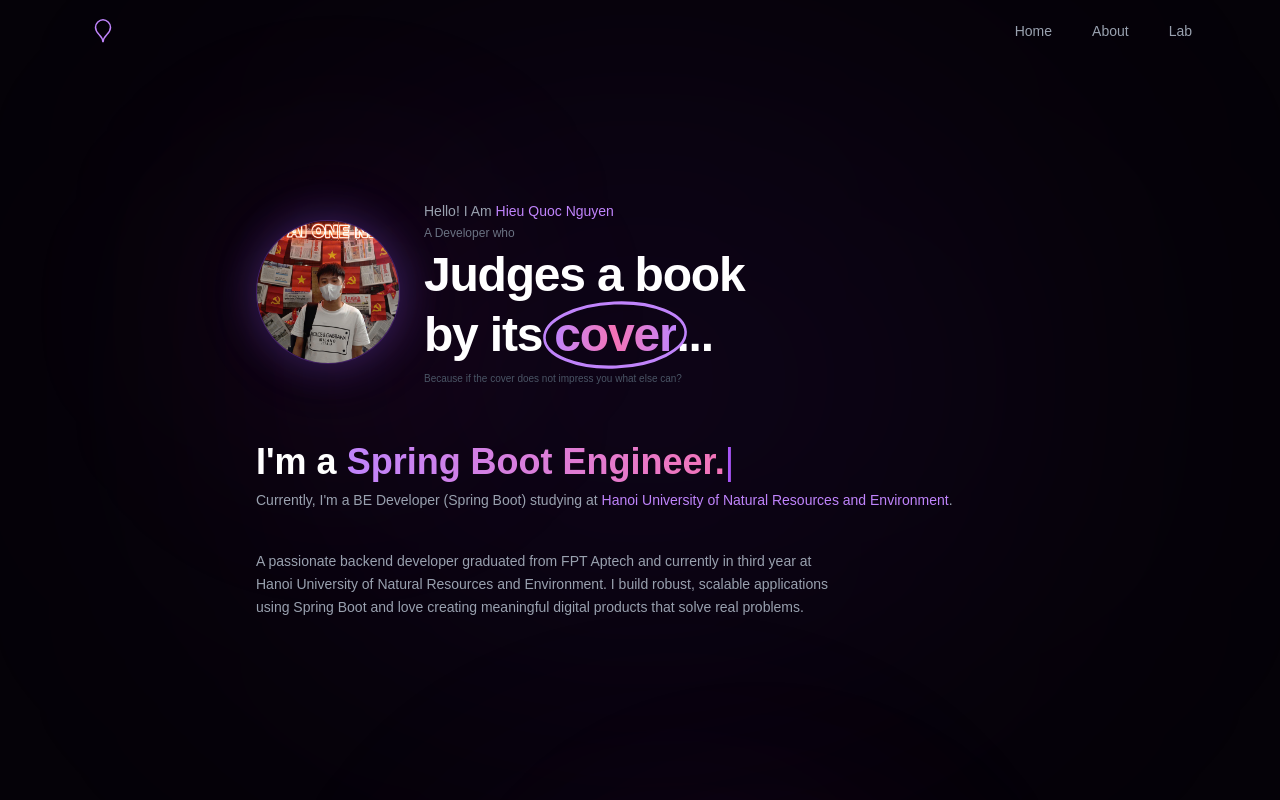
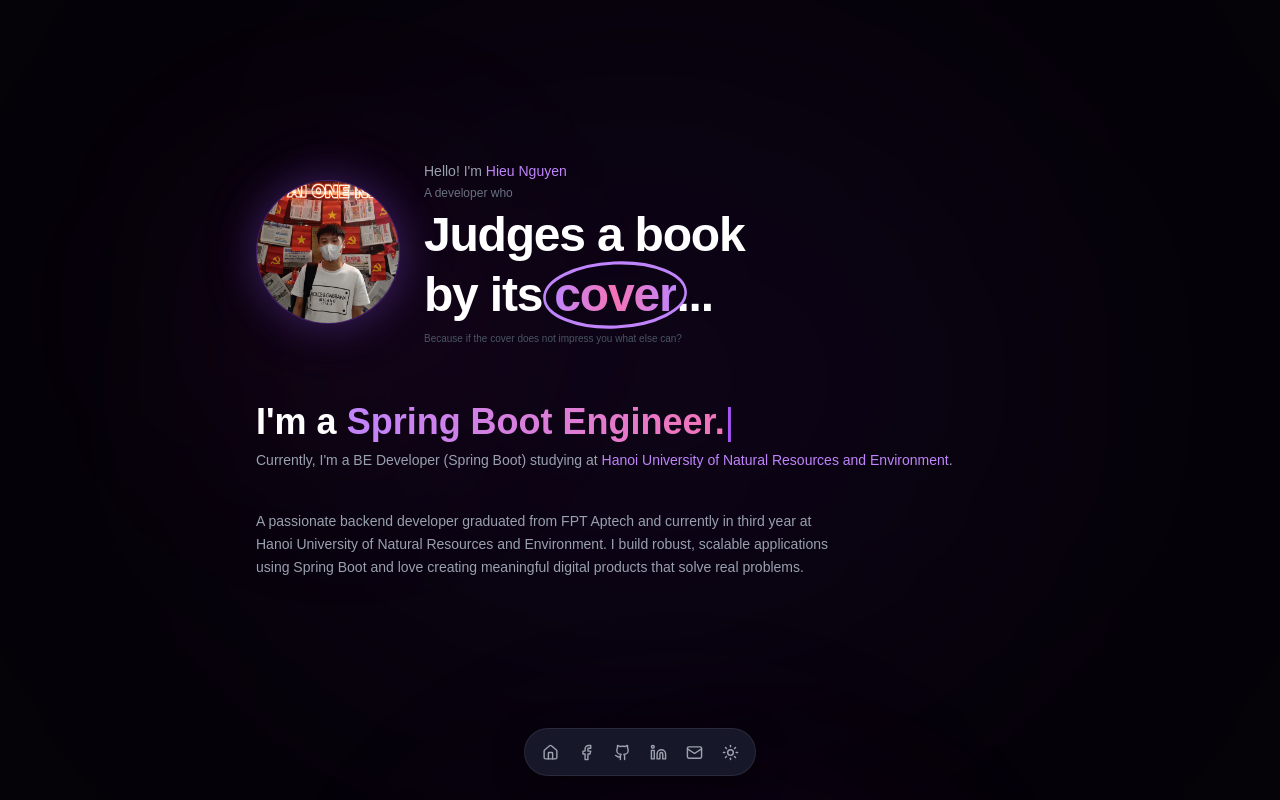
Before and after one commit to ariushieu/portfolio, a Next.js app: page / in a window 1280 px wide. Shown: the top 800 px of the page. Built offline with nearby package versions, Linux system fonts and the light colour scheme; a web font is replaced by a local one.

Commit message:
feat: floating bottom dock with theme toggle, remove navbar

```diff
--- a/app/components/Contact.tsx
+++ b/app/components/Contact.tsx
@@ -1,29 +1,11 @@
 "use client";
 
 import { motion } from "framer-motion";
-import { Mail, Github, Linkedin, ArrowUpRight, Facebook } from "lucide-react";
-
-const socialLinks = [
-  {
-    icon: Facebook,
-    href: "https://web.facebook.com/nq.hie.05",
-    label: "Facebook",
-  },
-  {
-    icon: Github,
-    href: "https://github.com/ariushieu/",
-    label: "GitHub",
-  },
-  {
-    icon: Linkedin,
-    href: "https://www.linkedin.com/in/qhie/",
-    label: "LinkedIn",
-  },
-];
+import { Mail, ArrowUpRight } from "lucide-react";
 
 export default function Contact() {
   return (
-    <section id="contact" className="relative py-14 px-6">
+    <section id="contact" className="relative py-14 px-6 pb-28">
       {/* Background */}
       <div className="absolute inset-0 pointer-events-none">
         <div className="absolute bottom-0 left-1/2 -translate-x-1/2 w-150 h-100 bg-purple-700/6 rounded-full blur-[120px]" />
@@ -51,7 +33,7 @@ export default function Contact() {
           <motion.a
             href="mailto:hieunguyen2005q@gmail.com"
             whileHover={{ x: 4 }}
-            className="inline-flex items-center gap-2 text-purple-400 hover:text-purple-300 transition-colors text-sm group mb-10"
+            className="inline-flex items-center gap-2 text-purple-400 hover:text-purple-300 transition-colors text-sm group"
           >
             <Mail size={18} />
             <span className="underline decoration-purple-500/40 underline-offset-4 group-hover:decoration-purple-400/80 transition-all">
@@ -62,24 +44,6 @@ export default function Contact() {
               className="opacity-0 group-hover:opacity-100 transition-opacity"
             />
           </motion.a>
-
-          {/* Social icons */}
-          <div className="flex items-center gap-4 mt-6">
-            {socialLinks.map((social) => (
-              <motion.a
-                key={social.label}
-                href={social.href}
-                target="_blank"
-                rel="noopener noreferrer"
-                whileHover={{ rotate: 360, scale: 1.2 }}
-                transition={{ type: "spring", stiffness: 200, damping: 10 }}
-                className="w-10 h-10 rounded-full border border-purple-500/20 bg-purple-500/5 flex items-center justify-center text-gray-400 hover:text-purple-400 hover:border-purple-400/40 hover:bg-purple-500/10 transition-colors duration-300"
-                aria-label={social.label}
-              >
-                <social.icon size={18} />
-              </motion.a>
-            ))}
-          </div>
         </motion.div>
       </div>
 
@@ -88,7 +52,7 @@ export default function Contact() {
         <div className="max-w-5xl mx-auto flex flex-col sm:flex-row items-center justify-between gap-4 text-xs text-gray-600">
           <p>
             Designed & Built by{" "}
-            <span className="text-purple-400">Hieu Quoc Nguyen</span>
+            <span className="text-purple-400">Hieu Nguyen</span>
           </p>
           <p>&copy; {new Date().getFullYear()} All rights reserved.</p>
         </div>
--- a/app/components/FeaturedProjects.tsx
+++ b/app/components/FeaturedProjects.tsx
@@ -76,7 +76,7 @@ export default function FeaturedProjects() {
                     >
                       <div className="relative rounded-lg overflow-hidden border border-purple-500/15 shadow-2xl shadow-purple-900/20">
                         {/* Browser chrome bar */}
-                        <div className="flex items-center gap-2 px-4 py-2 bg-[#110a20] border-b border-purple-500/15">
+                        <div className="light-chrome-bar flex items-center gap-2 px-4 py-2 bg-[#110a20] border-b border-purple-500/15">
                           <div className="flex gap-1.5">
                             <div className="w-2 h-2 rounded-full bg-red-500/40" />
                             <div className="w-2 h-2 rounded-full bg-yellow-500/40" />
@@ -119,7 +119,7 @@ export default function FeaturedProjects() {
 
                     {/* Description glass card — semi-transparent, sits ON TOP of the image */}
                     <div className="relative p-5 mb-5 rounded-xl overflow-hidden shadow-xl">
-                      <div className="absolute inset-0 rounded-xl bg-[#0d0620]/20 backdrop-blur-md border border-purple-500/20" />
+                      <div className="light-glass-overlay absolute inset-0 rounded-xl bg-[#0d0620]/20 backdrop-blur-md border border-purple-500/20" />
                       <div className="absolute inset-0 bg-linear-to-br from-purple-500/8 via-transparent to-purple-600/5 pointer-events-none" />
                       <p className="relative text-gray-400 text-sm leading-relaxed z-10">
                         {project.description}
@@ -138,7 +138,7 @@ export default function FeaturedProjects() {
                           href={project.github}
                           target="_blank"
                           rel="noopener noreferrer"
-                          className="w-10 h-10 rounded-full bg-[#110a1f] ring-1 ring-purple-500/25 flex items-center justify-center hover:bg-purple-500/15 hover:ring-purple-400/50 hover:shadow-[0_0_15px_rgba(139,92,246,0.2)] transition-all duration-300 shadow-[0_0_8px_rgba(139,92,246,0.08)]"
+                          className="light-icon-circle w-10 h-10 rounded-full bg-[#110a1f] ring-1 ring-purple-500/25 flex items-center justify-center hover:bg-purple-500/15 hover:ring-purple-400/50 hover:shadow-[0_0_15px_rgba(139,92,246,0.2)] transition-all duration-300 shadow-[0_0_8px_rgba(139,92,246,0.08)]"
                         >
                           <img src={src} alt="tech" className="w-5 h-5" />
                         </a>
--- /dev/null
+++ b/app/components/FloatingDock.tsx
@@ -0,0 +1,143 @@
+"use client";
+
+import { useState, useEffect } from "react";
+import { motion, AnimatePresence } from "framer-motion";
+import { Home, Github, Linkedin, Mail, Facebook, Sun, Moon } from "lucide-react";
+
+const dockItems = [
+  { icon: Home, href: "#home", label: "Home", isLink: true },
+  {
+    icon: Facebook,
+    href: "https://web.facebook.com/nq.hie.05",
+    label: "Facebook",
+    isLink: true,
+    external: true,
+  },
+  {
+    icon: Github,
+    href: "https://github.com/ariushieu/",
+    label: "GitHub",
+    isLink: true,
+    external: true,
+  },
+  {
+    icon: Linkedin,
+    href: "https://www.linkedin.com/in/qhie/",
+    label: "LinkedIn",
+    isLink: true,
+    external: true,
+  },
+  {
+    icon: Mail,
+    href: "mailto:hieunguyen2005q@gmail.com",
+    label: "Email",
+    isLink: true,
+    external: true,
+  },
+];
+
+export default function FloatingDock() {
+  const [isDark, setIsDark] = useState(true);
+  const [hoveredIndex, setHoveredIndex] = useState<number | null>(null);
+
+  useEffect(() => {
+    const html = document.documentElement;
+    if (isDark) {
+      html.classList.add("dark");
+      html.classList.remove("light");
+    } else {
+      html.classList.add("light");
+      html.classList.remove("dark");
+    }
+  }, [isDark]);
+
+  const allItems = [
+    ...dockItems,
+    {
+      icon: isDark ? Sun : Moon,
+      label: isDark ? "Light Mode" : "Dark Mode",
+      isLink: false,
+      onClick: () => setIsDark(!isDark),
+    },
+  ];
+
+  return (
+    <motion.div
+      initial={{ y: 100, opacity: 0 }}
+      animate={{ y: 0, opacity: 1 }}
+      transition={{ delay: 1, duration: 0.6, ease: "easeOut" }}
+      className="fixed bottom-6 left-1/2 -translate-x-1/2 z-50"
+    >
+      <div className="light-dock flex items-center gap-0.5 px-2 py-1.5 rounded-full bg-[#1a1a2e]/90 backdrop-blur-xl border border-white/[0.08] shadow-[0_8px_32px_rgba(0,0,0,0.4)]">
+        {allItems.map((item, index) => {
+          const isHovered = hoveredIndex === index;
+          const Icon = item.icon;
+
+          const content = (
+            <motion.div
+              key={item.label}
+              className="relative flex items-center justify-center"
+              onMouseEnter={() => setHoveredIndex(index)}
+              onMouseLeave={() => setHoveredIndex(null)}
+            >
+              {/* Tooltip */}
+              <AnimatePresence>
+                {isHovered && (
+                  <motion.div
+                    initial={{ opacity: 0, y: 6, scale: 0.8 }}
+                    animate={{ opacity: 1, y: -4, scale: 1 }}
+                    exit={{ opacity: 0, y: 6, scale: 0.8 }}
+                    transition={{ duration: 0.15 }}
+                    className="light-dock-tooltip absolute -top-10 left-1/2 -translate-x-1/2 px-2.5 py-1 rounded-md bg-[#2a2a3e] border border-white/[0.08] text-[11px] text-gray-300 whitespace-nowrap shadow-lg"
+                  >
+                    {item.label}
+                    <div className="light-dock-tooltip-arrow absolute top-full left-1/2 -translate-x-1/2 w-0 h-0 border-l-[5px] border-r-[5px] border-t-[5px] border-l-transparent border-r-transparent border-t-[#2a2a3e]" />
+                  </motion.div>
+                )}
+              </AnimatePresence>
+
+              {item.isLink ? (
+                <a
+                  href={(item as { href: string }).href}
+                  target={(item as { external?: boolean }).external ? "_blank" : undefined}
+                  rel={
+                    (item as { external?: boolean }).external
+                      ? "noopener noreferrer"
+                      : undefined
+                  }
+                  className="dock-icon-btn"
+                >
+                  <motion.div
+                    animate={{
+                      scale: isHovered ? 1.25 : 1,
+                    }}
+                    transition={{ type: "spring", stiffness: 400, damping: 17 }}
+                  >
+                    <Icon size={17} />
+                  </motion.div>
+                </a>
+              ) : (
+                <button
+                  onClick={(item as { onClick: () => void }).onClick}
+                  className="dock-icon-btn"
+                  aria-label={item.label}
+                >
+                  <motion.div
+                    animate={{
+                      scale: isHovered ? 1.25 : 1,
+                    }}
+                    transition={{ type: "spring", stiffness: 400, damping: 17 }}
+                  >
+                    <Icon size={17} />
+                  </motion.div>
+                </button>
+              )}
+            </motion.div>
+          );
+
+          return content;
+        })}
+      </div>
+    </motion.div>
+  );
+}
--- a/app/components/Hero.tsx
+++ b/app/components/Hero.tsx
@@ -59,7 +59,7 @@ export default function Hero() {
   return (
     <section
       id="home"
-      className="relative min-h-screen flex flex-col items-center justify-center px-6 pt-20 pb-16 overflow-hidden"
+      className="relative min-h-screen flex flex-col items-center justify-center px-6 pb-16 overflow-hidden"
     >
       {/* Ambient background */}
       <div className="absolute inset-0 pointer-events-none">
@@ -78,20 +78,20 @@ export default function Hero() {
           {/* Avatar with glowing orb */}
           <div className="relative shrink-0">
             <div className="absolute inset-0 -m-4 rounded-full bg-purple-500/20 blur-xl animate-pulse-ring" />
-            <div className="relative w-32 h-32 sm:w-36 sm:h-36 rounded-full bg-[#1a0a2e] border border-purple-500/30 flex items-center justify-center overflow-hidden shadow-[0_0_40px_rgba(139,92,246,0.3)]">
-              <img src="/avatar.jpg" alt="Hieu Quoc Nguyen" className="w-full h-full object-cover" />
+            <div className="light-avatar-bg relative w-32 h-32 sm:w-36 sm:h-36 rounded-full bg-[#1a0a2e] border border-purple-500/30 flex items-center justify-center overflow-hidden shadow-[0_0_40px_rgba(139,92,246,0.3)]">
+              <img src="/avatar.jpg" alt="Hieu Nguyen" className="w-full h-full object-cover" />
             </div>
           </div>
 
           {/* Right of avatar */}
           <div className="pt-1">
             <p className="text-sm text-gray-400 mb-1">
-              Hello! I Am{" "}
+              Hello! I'm{" "}
               <span className="text-purple-400 font-medium">
-                Hieu Quoc Nguyen
+                Hieu Nguyen
               </span>
             </p>
-            <p className="text-xs text-gray-500 mb-1">A Developer who</p>
+            <p className="text-xs text-gray-500 mb-1">A developer who</p>
             <h1 className="text-3xl sm:text-4xl md:text-5xl font-bold leading-tight tracking-tight text-white">
               Judges a book
               <br />
--- a/app/components/WorkExperience.tsx
+++ b/app/components/WorkExperience.tsx
@@ -103,7 +103,7 @@ export default function WorkExperience() {
               <div className="absolute -inset-px rounded-2xl bg-linear-to-br from-purple-500/50 via-purple-600/15 to-indigo-500/40 opacity-60 group-hover:opacity-100 transition-opacity duration-500" />
 
               {/* Card */}
-              <div className="relative rounded-2xl bg-[#0a0515]/95 backdrop-blur-xl p-6 overflow-hidden">
+              <div className="light-card relative rounded-2xl bg-[#0a0515]/95 backdrop-blur-xl p-6 overflow-hidden">
                 {/* Inner subtle gradient overlay */}
                 <div className="absolute inset-0 bg-linear-to-br from-purple-500/[0.04] via-transparent to-indigo-500/[0.04] pointer-events-none" />
                 {/* Hover glow */}
--- a/app/globals.css
+++ b/app/globals.css
@@ -175,3 +175,147 @@ body {
     stroke-dashoffset: 0;
   }
 }
+
+/* Floating dock icon button */
+.dock-icon-btn {
+  width: 34px;
+  height: 34px;
+  display: flex;
+  align-items: center;
+  justify-content: center;
+  border-radius: 50%;
+  color: #9ca3af;
+  transition: color 0.2s ease, background 0.2s ease;
+  cursor: pointer;
+  background: transparent;
+  border: none;
+}
+
+.dock-icon-btn:hover {
+  color: #e5e7eb;
+  background: rgba(255, 255, 255, 0.08);
+}
+
+/* ─── Light mode ─── */
+html.light body {
+  background: #f8f7fc;
+  color: #1a1a2e;
+}
+
+/* ── Text overrides ── */
+html.light h1,
+html.light h2,
+html.light h3,
+html.light h4 {
+  color: #1a1a2e !important;
+}
+
+html.light p {
+  color: #444 !important;
+}
+
+html.light span {
+  color: inherit;
+}
+
+html.light .neon-text {
+  text-shadow: none;
+  color: #1a1a2e !important;
+}
+
+/* Keep purple accent text vibrant */
+html.light .text-purple-400,
+html.light .text-purple-300 {
+  color: #7c3aed !important;
+}
+
+/* ── Cards with dark backgrounds ── */
+html.light .light-card {
+  background: rgba(255, 255, 255, 0.85) !important;
+  box-shadow: 0 2px 12px rgba(0, 0, 0, 0.06);
+}
+
+/* ── Glass card ── */
+html.light .glass-card {
+  background: rgba(255, 255, 255, 0.7) !important;
+  border-color: rgba(0, 0, 0, 0.08) !important;
+}
+
+html.light .glass-card:hover {
+  background: rgba(255, 255, 255, 0.9) !important;
+  border-color: rgba(139, 92, 246, 0.3) !important;
+  box-shadow: 0 4px 20px rgba(139, 92, 246, 0.1);
+}
+
+/* ── Tech stack & project icon circles ── */
+html.light .light-icon-circle {
+  background: #fff !important;
+  box-shadow: 0 2px 8px rgba(0, 0, 0, 0.06);
+}
+
+/* ── Tech stack tooltip ── */
+html.light .light-tooltip {
+  background: rgba(255, 255, 255, 0.95) !important;
+  color: #333 !important;
+}
+
+/* ── Project browser chrome bar ── */
+html.light .light-chrome-bar {
+  background: #f0edf5 !important;
+}
+
+/* ── Project description glass overlay ── */
+html.light .light-glass-overlay {
+  background: rgba(255, 255, 255, 0.85) !important;
+}
+
+/* ── Hero avatar ring ── */
+html.light .light-avatar-bg {
+  background: #ede9f5 !important;
+}
+
+/* ── Floating dock ── */
+html.light .light-dock {
+  background: rgba(255, 255, 255, 0.92) !important;
+  border-color: rgba(0, 0, 0, 0.1) !important;
+  box-shadow: 0 4px 24px rgba(0, 0, 0, 0.1), 0 1px 3px rgba(0, 0, 0, 0.06) !important;
+}
+
+html.light .dock-icon-btn {
+  color: #555;
+}
+
+html.light .dock-icon-btn:hover {
+  color: #1a1a2e;
+  background: rgba(139, 92, 246, 0.08);
+}
+
+/* ── Dock tooltip ── */
+html.light .light-dock-tooltip {
+  background: #fff !important;
+  border-color: rgba(0, 0, 0, 0.1) !important;
+  color: #333 !important;
+  box-shadow: 0 4px 12px rgba(0, 0, 0, 0.1) !important;
+}
+
+html.light .light-dock-tooltip-arrow {
+  border-top-color: #fff !important;
+}
+
+/* ── Orbit icon backgrounds ── */
+html.light .light-orbit-icon {
+  background: rgba(255, 255, 255, 0.9) !important;
+}
+
+/* ── Scrollbar ── */
+html.light ::-webkit-scrollbar-track {
+  background: #f8f7fc;
+}
+
+html.light ::-webkit-scrollbar-thumb {
+  background: rgba(139, 92, 246, 0.3);
+}
+
+html.light ::-webkit-scrollbar-thumb:hover {
+  background: rgba(139, 92, 246, 0.5);
+}
--- a/app/layout.tsx
+++ b/app/layout.tsx
@@ -9,9 +9,9 @@ const preahvihear = Preahvihear({
 });
 
 export const metadata: Metadata = {
-  title: "Hieu Quoc Nguyen",
+  title: "Hieu Nguyen",
   description:
-    "Personal portfolio of Hieu Quoc Nguyen — Backend Developer specializing in Spring Boot, building robust and scalable applications.",
+    "Personal portfolio of Hieu Nguyen — Backend Developer specializing in Spring Boot, building robust and scalable applications.",
 };
 
 export default function RootLayout({
--- a/app/page.tsx
+++ b/app/page.tsx
@@ -1,14 +1,13 @@
-import Navbar from "./components/Navbar";
 import Hero from "./components/Hero";
 import WorkExperience from "./components/WorkExperience";
 import TechStack from "./components/TechStack";
 import FeaturedProjects from "./components/FeaturedProjects";
 import Contact from "./components/Contact";
+import FloatingDock from "./components/FloatingDock";
 
 export default function Home() {
   return (
     <>
-      <Navbar />
       <main className="relative">
         <Hero />
         <WorkExperience />
@@ -16,6 +15,7 @@ export default function Home() {
         <FeaturedProjects />
         <Contact />
       </main>
+      <FloatingDock />
     </>
   );
 }
```
Also changed, not shown: app/components/TechStack.tsx (+5 -5 lines).
